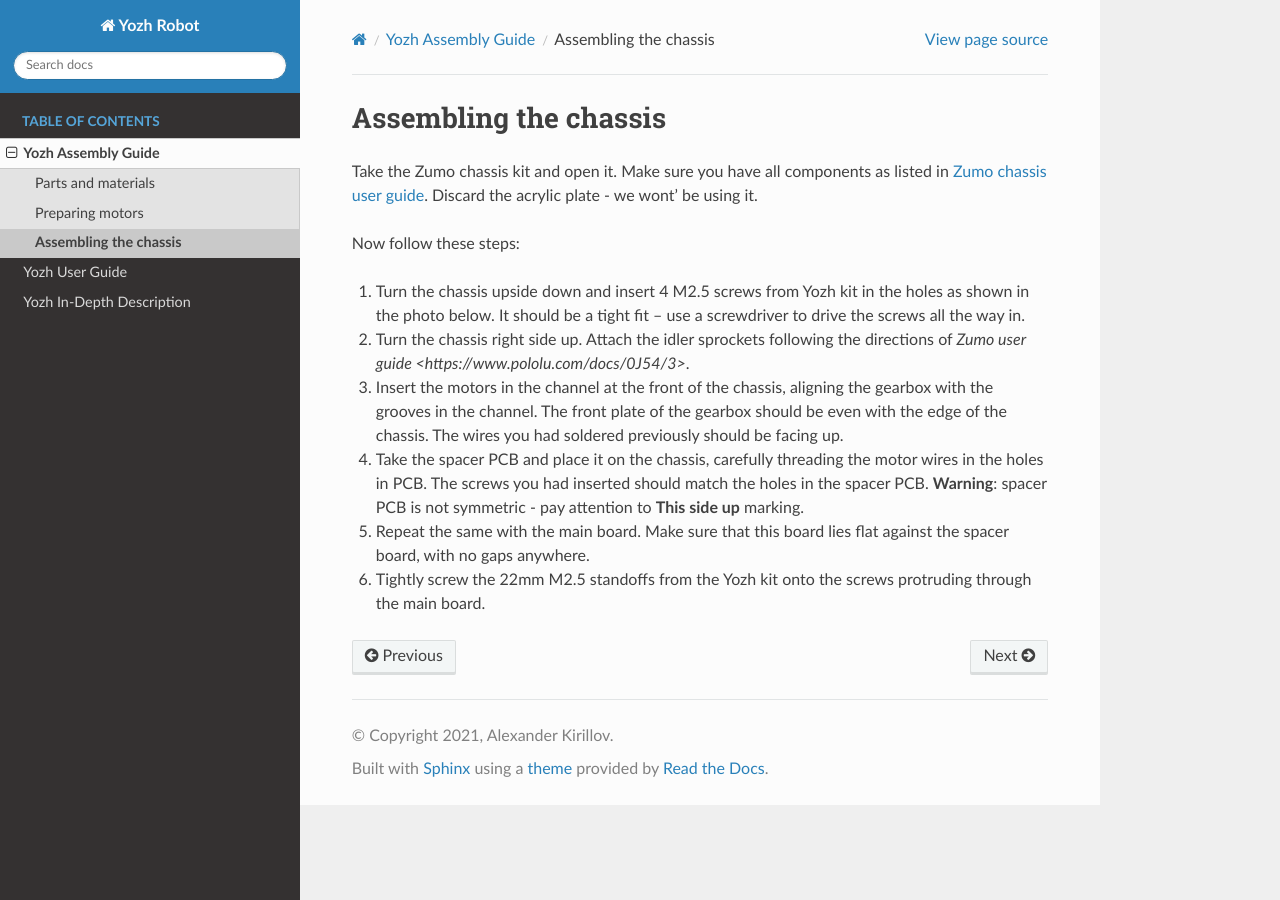
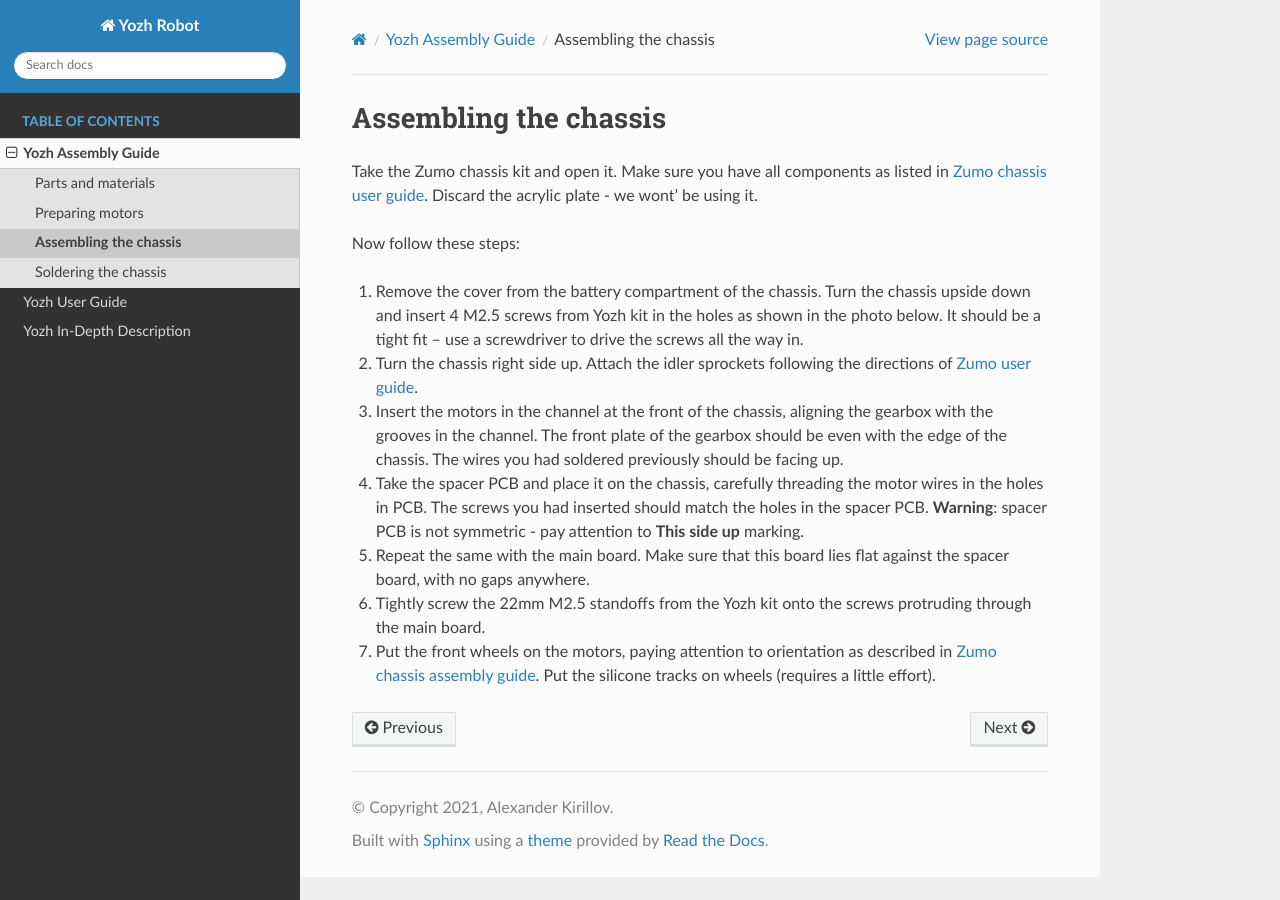
Before and after one commit to shurik179/yozh, a Sphinx documentation site: the page built from docs/assembly/chassis.rst, in a window 1280 px wide. Built offline with Sphinx 7.4.7 and the Read the Docs theme 2.0.0, drawn with Linux system fonts in a browser that asks for light colours; formulas are drawn with MathJax 3; pages that are not in the unit, such as notebooks, are missing from menus.

Commit message:
docs update

```diff
--- a/docs/assembly.rst
+++ b/docs/assembly.rst
@@ -10,6 +10,7 @@ This document describes the assembly of Yozh robot.
     assembly/parts
     assembly/motors
     assembly/chassis
+    assembly/chassis_solder
     assembly/reflectance
     assembly/top
     assembly/final
--- a/docs/assembly/chassis.rst
+++ b/docs/assembly/chassis.rst
@@ -7,12 +7,13 @@ Discard the acrylic plate - we wont' be using it.
 Now follow these steps:
 
 
-1. Turn the chassis upside down and insert 4 M2.5 screws from Yozh kit in the
+1. Remove the cover  from the battery compartment of the chassis. Turn the
+   chassis upside down and insert 4 M2.5 screws from Yozh kit in the
    holes as shown in the photo below. It should be a tight fit -- use a screwdriver
    to drive the screws all the way in.
 
 2. Turn the chassis right side up. Attach the idler sprockets following the
-   directions of `Zumo user guide  <https://www.pololu.com/docs/0J54/3>`.
+   directions of `Zumo user guide  <https://www.pololu.com/docs/0J54/3>`__.
 
 3. Insert the motors in the channel at the front of the chassis, aligning the
    gearbox with the grooves in the channel. The front plate of the gearbox
@@ -22,11 +23,15 @@ Now follow these steps:
 4. Take the spacer PCB and place it on the chassis, carefully threading the
    motor wires in the holes in PCB. The screws you had inserted should match
    the holes in the spacer PCB.
-   **Warning**: spacer PCB is not symmetric -
-   pay attention to **This side up** marking.
+   **Warning**: spacer PCB is not symmetric - pay attention to **This side up**
+   marking.
 
 5. Repeat the same with the main board. Make sure that this board lies flat
    against the spacer board, with no gaps anywhere.
 
 6. Tightly screw the 22mm M2.5 standoffs from the Yozh kit onto the screws
    protruding through the main board.
+
+7. Put the front wheels on the motors, paying attention to orientation as described
+   in `Zumo chassis assembly guide <https://www.pololu.com/docs/0J54/3>`__.
+   Put the silicone tracks on wheels (requires a little effort).
```
Also changed, not shown: docs/assembly/chassis_solder.rst (added, +25 -0 lines).
